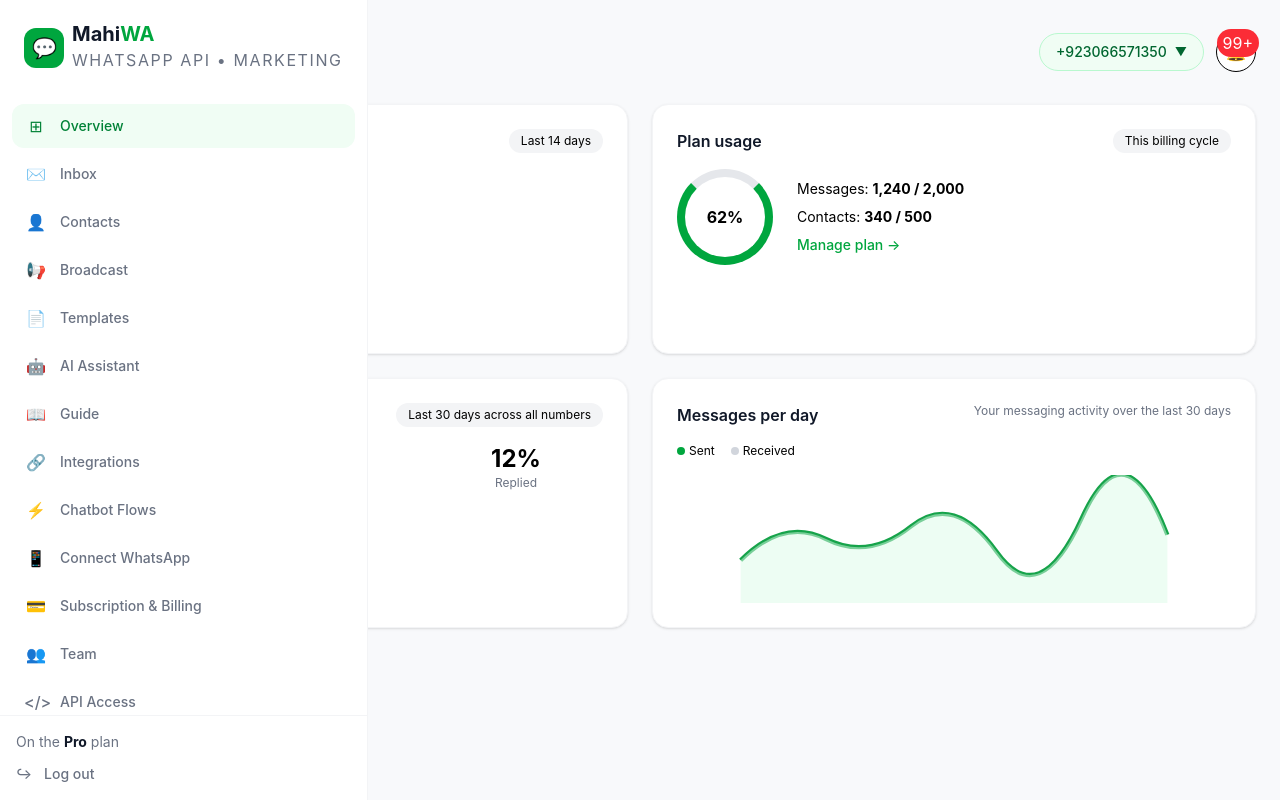
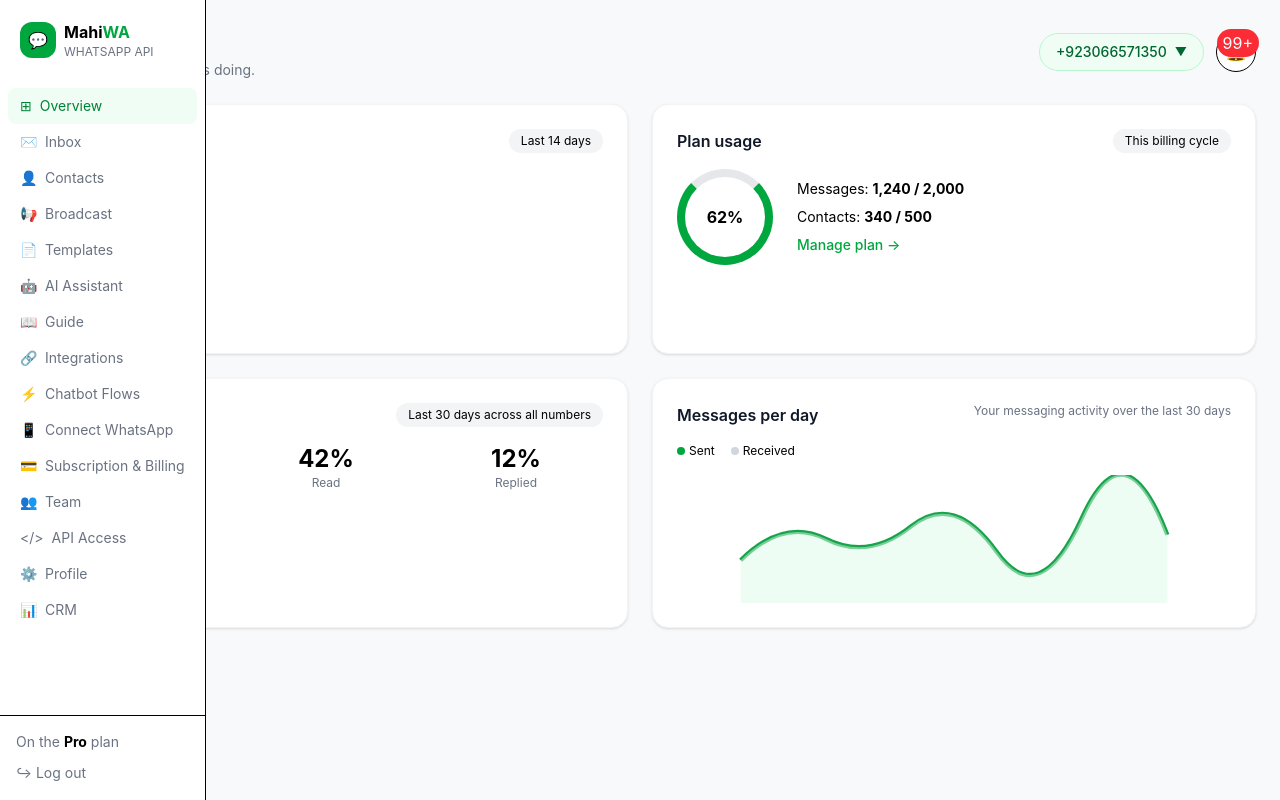
Before and after one commit to Mahii423/whatsapp-inbox, a Next.js app: page / in a window 1280 px wide. Built offline with nearby package versions, Linux system fonts and the light colour scheme.

Commit message:
clean sidebar

```diff
--- a/app/components/Sidebar.tsx
+++ b/app/components/Sidebar.tsx
@@ -24,53 +24,40 @@
   const pathname = usePathname();
   return (
     <>
-      <aside className="hidden md:flex w- bg-white border-r border-gray-100 h-screen flex-col fixed left-0 top-0 z-20">
-        <div className="p-6 flex items-center gap-2">
-          <div className="w-10 h-10 bg-green-600 rounded-xl flex items-center justify-center text-white text-xl">💬</div>
+      <aside className="hidden md:flex w- fixed left-0 top-0 h-screen bg-white border-r flex-col z-20">
+        <div className="p-5 flex gap-2 items-center">
+          <div className="w-9 h-9 bg-green-600 rounded-xl flex items-center justify-center text-white">💬</div>
           <div>
-            <div className="font-bold text-xl leading-none flex items-center">
-              <span className="text-gray-900">Mahi</span><span className="text-green-600">WA</span>
-            </div>
-            <div className="text- text-gray-500 tracking-widest mt-1">WHATSAPP API • MARKETING</div>
+            <div className="font-bold"><span>Mahi</span><span className="text-green-600">WA</span></div>
+            <div className="text-xs text-gray-500">WHATSAPP API</div>
           </div>
         </div>
 
-        <div className="flex-1 overflow-y-auto px-3 py-2 space-y-1">
+        <div className="flex-1 overflow-y-auto px-2 py-2">
           {menu.map((item) => {
-            const isActive = pathname === item.href || (item.name === "Inbox" && pathname === "/inbox");
+            const active = pathname === item.href;
             return (
-              <Link
-                key={item.name}
-                href={item.href}
-                className={`flex items-center gap-3 px-3 py-2.5 rounded-xl text-sm font-medium transition-all ${
-                  isActive? "bg-green-50 text-green-700" : "text-gray-500 hover:bg-gray-50 hover:text-gray-700"
-                }`}
-              >
-                <span className="text-base w-6 text-center">{item.icon}</span>
-                {item.name}
+              <Link key={item.name} href={item.href} className={active? "flex gap-2 px-3 py-2 bg-green-50 text-green-700 rounded-lg text-sm" : "flex gap-2 px-3 py-2 text-gray-500 hover:bg-gray-50 rounded-lg text-sm"}>
+                <span>{item.icon}</span>{item.name}
               </Link>
             );
           })}
         </div>
 
-        <div className="p-4 border-t border-gray-100">
-          <div className="text-sm text-gray-500 mb-3">
-            On the <span className="font-bold text-gray-900">Pro</span> plan
-          </div>
-          <button className="flex items-center gap-3 text-gray-500 hover:text-gray-800 text-sm font-medium">
-            <span>↪</span> Log out
-          </button>
+        <div className="p-4 border-t">
+          <div className="text-sm text-gray-500 mb-2">On the <b className="text-black">Pro</b> plan</div>
+          <button className="text-sm text-gray-500">↪ Log out</button>
         </div>
       </aside>
 
       <div className="md:hidden fixed bottom-0 left-0 right-0 bg-white border-t flex justify-around py-2 z-50">
-        {menu.slice(0, 4).map((item) => (
-          <Link key={item.name} href={item.href} className="flex flex-col items-center text- text-gray-500">
+        {menu.slice(0,4).map((item) => (
+          <Link key={item.name} href={item.href} className="text-xs text-gray-500 flex flex-col items-center">
             <span className="text-xl">{item.icon}</span>{item.name}
           </Link>
         ))}
-        <Link href="/crm" className="flex flex-col items-center text- text-gray-500">
-          <span className="text-xl">•••</span> More
+        <Link href="/crm" className="text-xs text-gray-500 flex flex-col items-center">
+          <span>•••</span>More
         </Link>
       </div>
     </>
```
